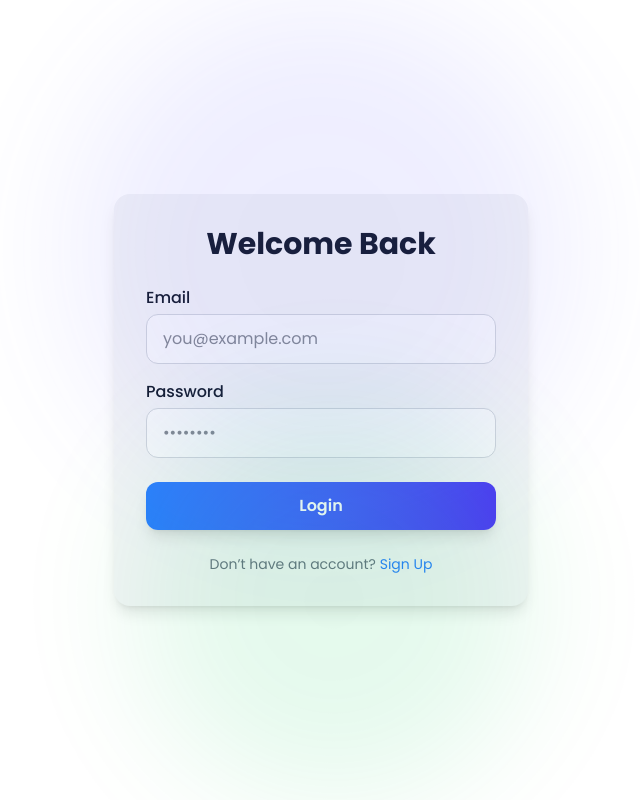
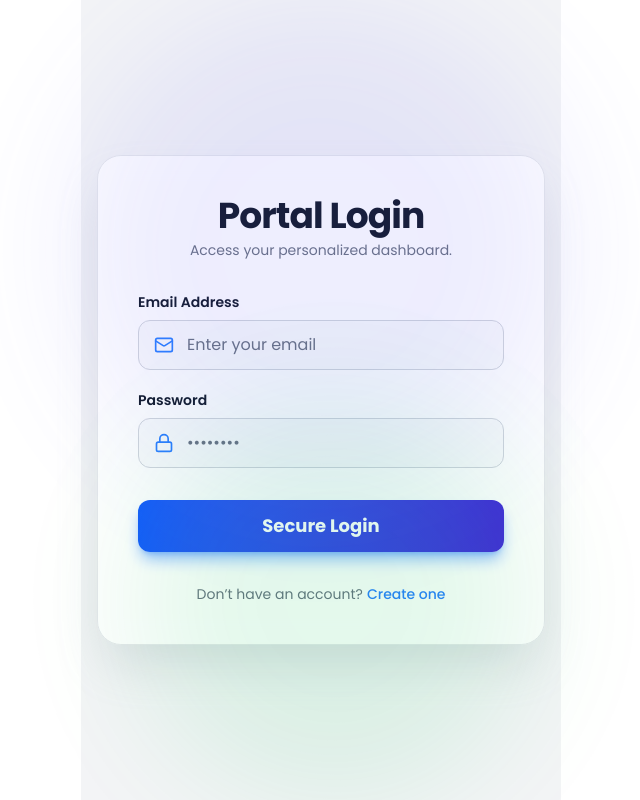
Before and after one commit to AdrlDev/chicken_web_app, a Next.js app: page /login in a window 1280 px wide. Shown: the whole page, without its empty margins (319-959 px from the left). Built offline with nearby package versions, Linux system fonts and the light colour scheme; no server answers.

Commit message:
login ui update

```diff
--- a/src/components/LoginForm.tsx
+++ b/src/components/LoginForm.tsx
@@ -3,22 +3,30 @@
 
 import { useState } from "react";
 import { useTheme } from "@/components/themes/ThemeContext";
-import { useAuth } from "@/hooks/loginHooks/useAuth"; // <-- Import your custom hook
-import { useRouter } from "next/navigation"; // <-- Import router for redirection
+import { useAuth } from "@/hooks/loginHooks/useAuth";
+import { useRouter } from "next/navigation";
+import { Lock, Mail, Loader2 } from "lucide-react"; // Importing icons for better input fields
 
-
-export default function LoginForm() { // Removed props
+export default function LoginForm() {
   const [email, setEmail] = useState("");
   const [password, setPassword] = useState("");
-  const { login, error: authError, isLoading: authLoading } = useAuth(); // Use state from useAuth
+  const { login, error: authError, isLoading: authLoading } = useAuth();
   const [localError, setLocalError] = useState("");
   const [localLoading, setLocalLoading] = useState(false);
 
   const { theme } = useTheme();
   const router = useRouter();
 
-  const textColor = theme === "dark" ? "text-gray-100" : "text-gray-900";
-  const formColor = theme === "dark" ? "bg-gray-700" : "bg-gray-100";
+  // --- Theme Classes ---
+  const isDark = theme === "dark";
+  const textColor = isDark ? "text-gray-50" : "text-gray-900";
+  const cardBg = isDark
+    ? "bg-gray-800/80 backdrop-blur-md"
+    : "bg-white/90 backdrop-blur-md";
+  const inputBg = isDark ? "bg-gray-700/50" : "bg-gray-50";
+  const placeholderColor = isDark
+    ? "placeholder-gray-400"
+    : "placeholder-gray-500";
 
   // Combine loading states
   const loading = authLoading || localLoading;
@@ -26,58 +34,103 @@ export default function LoginForm() { // Removed props
 
   const handleSubmit = async (e: React.FormEvent) => {
     e.preventDefault();
+    // Only proceed if not already loading
+    if (loading) return;
+
     setLocalLoading(true);
     setLocalError("");
 
     try {
-      // 1. Call the login function from useAuth
       const success = await login(email, password);
 
       if (success) {
-        // 2. Redirect to dashboard immediately on success
         router.push("/");
       } else {
-        // The error is already set in the useAuth hook (authError)
-        setLocalError(authError || "Login failed due to unknown error.");
+        // Use authError from hook, or a default message
+        setLocalError(
+          authError || "Login failed. Please check your credentials.",
+        );
       }
     } catch (err) {
       console.error(err);
-      setLocalError("Something went wrong with the network.");
+      setLocalError("A network error occurred. Please try again.");
     } finally {
       setLocalLoading(false);
     }
   };
 
   return (
-    <div className="min-h-screen flex items-center justify-center dark:from-gray-900 dark:to-gray-800 p-4">
+    <div
+      className="min-h-screen flex items-center justify-center p-4 antialiased
+                    bg-gray-100 dark:bg-gray-950 transition-colors duration-500"
+    >
+      {/* Login Card */}
       <form
         onSubmit={handleSubmit}
-        className={`w-full max-w-md ${formColor} shadow-lg rounded-2xl p-8 space-y-6 transition-colors duration-300`}
+        className={`w-full max-w-md ${cardBg} shadow-2xl ${isDark ? "shadow-indigo-900/20" : "shadow-gray-400/30"}
+                    rounded-3xl p-8 md:p-10 space-y-8 transition-all duration-500
+                    hover:shadow-3xl transform hover:scale-[1.01] border ${isDark ? "border-gray-700" : "border-gray-200"}`}
       >
-        <h2 className={`text-2xl md:text-3xl font-bold text-center ${textColor}`}>Welcome Back</h2>
+        {/* Header */}
+        <div className="text-center space-y-1">
+          <h2
+            className={`text-3xl md:text-4xl font-extrabold ${textColor} tracking-tight`}
+          >
+            Portal Login
+          </h2>
+          <p className="text-gray-500 dark:text-gray-400 text-sm">
+            Access your personalized dashboard.
+          </p>
+        </div>
 
-        {error && <p className="text-red-500 text-center">{error}</p>}
+        {/* Error Message */}
+        {error && (
+          <div className="bg-red-500/10 border border-red-500 text-red-400 p-3 rounded-xl flex items-center justify-center space-x-2 animate-pulse">
+            <Lock className="w-5 h-5" />
+            <p className="font-medium text-sm">{error}</p>
+          </div>
+        )}
 
-        <div className="flex flex-col space-y-4">
-          <div>
-            <label htmlFor="email" className={`block ${textColor} font-medium mb-1`}>
-              Email
+        {/* Input Fields */}
+        <div className="flex flex-col space-y-5">
+          {/* Email Input */}
+          <div className="relative">
+            <label
+              htmlFor="email"
+              className={`block ${textColor} font-semibold text-sm mb-2`}
+            >
+              Email Address
             </label>
+            <div className="flex items-center">
+              <Mail
+                className={`w-5 h-5 absolute left-4 ${isDark ? "text-indigo-400" : "text-blue-500"}`}
+              />
               <input
                 type="email"
                 id="email"
                 value={email}
                 onChange={(e) => setEmail(e.target.value)}
                 required
-              placeholder="you@example.com"
-              className="w-full px-4 py-3 border border-gray-300 dark:border-gray-700 rounded-xl bg-gray-50 dark:bg-gray-800 text-gray-900 dark:text-gray-100 focus:outline-none focus:ring-2 focus:ring-blue-500 dark:focus:ring-indigo-400 transition-colors"
+                placeholder="Enter your email"
+                className={`w-full pl-12 pr-4 py-3 border border-gray-300 dark:border-gray-700 rounded-xl ${inputBg} ${textColor}
+                            ${placeholderColor} focus:outline-none focus:ring-4 focus:ring-opacity-50
+                            focus:ring-blue-500 dark:focus:ring-indigo-500 transition-all duration-300`}
               />
             </div>
+          </div>
 
-          <div>
-            <label htmlFor="password" className={`block ${textColor} font-medium mb-1`}>
+          {/* Password Input */}
+          <div className="relative">
+            <label
+              htmlFor="password"
+              className={`block ${textColor} font-semibold text-sm mb-2`}
+            >
               Password
             </label>
+            <div className="flex items-center">
+              <Lock
+                className={`w-5 h-5 absolute left-4 ${isDark ? "text-indigo-400" : "text-blue-500"}`}
+              />
               <input
                 type="password"
                 id="password"
@@ -85,21 +138,46 @@ export default function LoginForm() { // Removed props
                 onChange={(e) => setPassword(e.target.value)}
                 required
                 placeholder="••••••••"
-              className="w-full px-4 py-3 border border-gray-300 dark:border-gray-700 rounded-xl bg-gray-50 dark:bg-gray-800 text-gray-900 dark:text-gray-100 focus:outline-none focus:ring-2 focus:ring-blue-500 dark:focus:ring-indigo-400 transition-colors"
+                className={`w-full pl-12 pr-4 py-3 border border-gray-300 dark:border-gray-700 rounded-xl ${inputBg} ${textColor}
+                            ${placeholderColor} focus:outline-none focus:ring-4 focus:ring-opacity-50
+                            focus:ring-blue-500 dark:focus:ring-indigo-500 transition-all duration-300`}
               />
             </div>
           </div>
+        </div>
 
+        {/* Submit Button */}
         <button
           type="submit"
           disabled={loading}
-          className="w-full py-3 bg-gradient-to-r from-blue-500 to-indigo-600 hover:from-indigo-500 hover:to-blue-600 text-white font-semibold rounded-xl shadow-lg transition-all duration-300 disabled:opacity-50"
+          className={`w-full py-3 flex items-center justify-center space-x-2
+                    bg-gradient-to-r from-blue-600 to-indigo-700
+                    hover:from-indigo-700 hover:to-blue-600
+                    text-white font-extrabold text-lg rounded-xl shadow-lg
+                    ${isDark ? "shadow-indigo-500/40" : "shadow-blue-500/50"}
+                    transition-all duration-300 transform hover:scale-[1.02]
+                    disabled:opacity-60 disabled:shadow-none disabled:cursor-not-allowed`}
         >
-          {loading ? "Logging in..." : "Login"}
+          {loading ? (
+            <>
+              <Loader2 className="w-5 h-5 animate-spin" />
+              <span>Authenticating...</span>
+            </>
+          ) : (
+            <span>Secure Login</span>
+          )}
         </button>
 
+        {/* Footer Link */}
         <p className="text-center text-gray-500 dark:text-gray-400 text-sm">
-          Don’t have an account? <a href="/register" className="text-blue-500 hover:underline dark:text-indigo-400">Sign Up</a>
+          Don’t have an account?
+          <a
+            href="/register"
+            className="text-blue-500 hover:text-blue-400 dark:text-indigo-400 dark:hover:text-indigo-300 font-medium ml-1
+                       transition-colors duration-200 hover:underline"
+          >
+            Create one
+          </a>
         </p>
       </form>
     </div>
```
Lines whose indentation alone changed are shown as unchanged.
